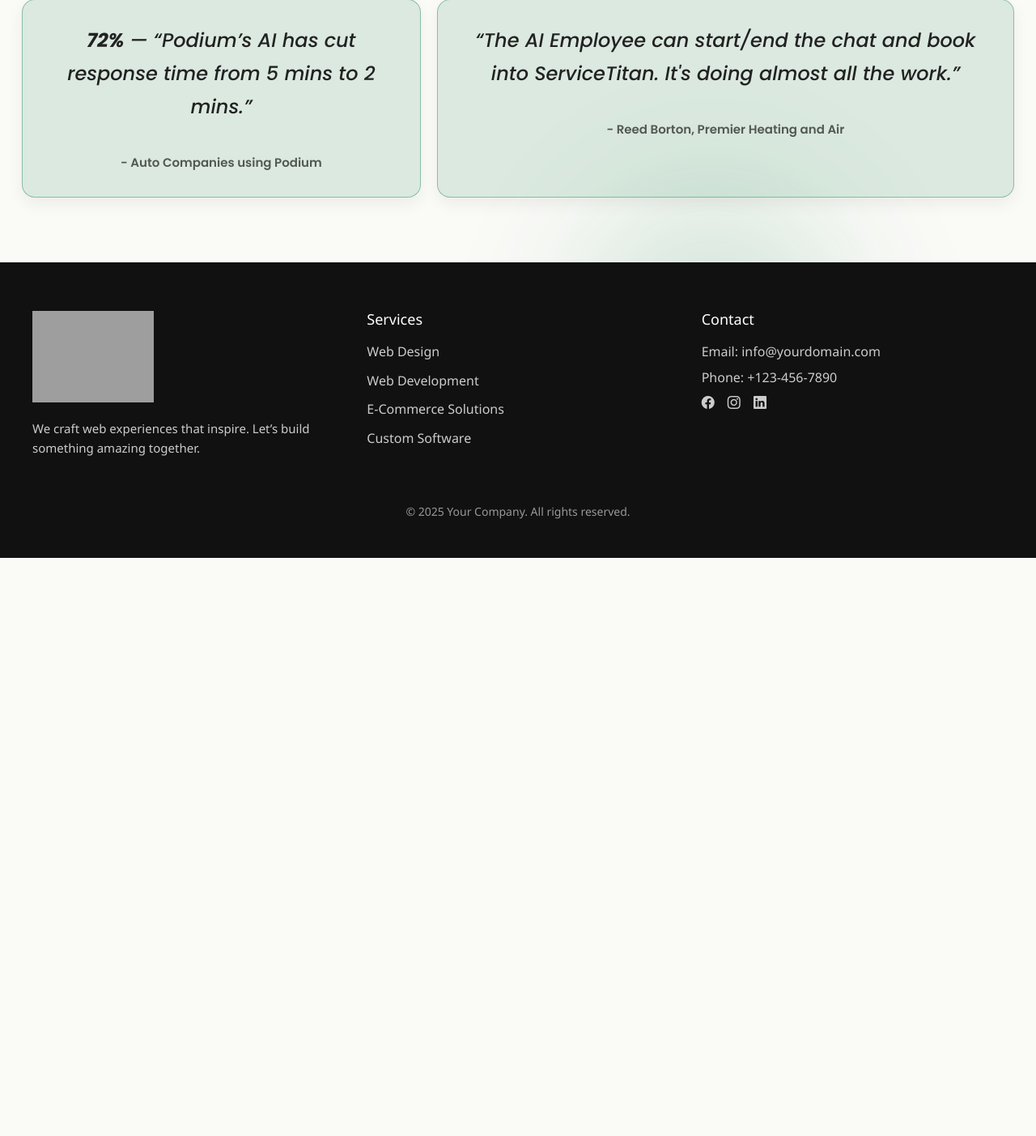
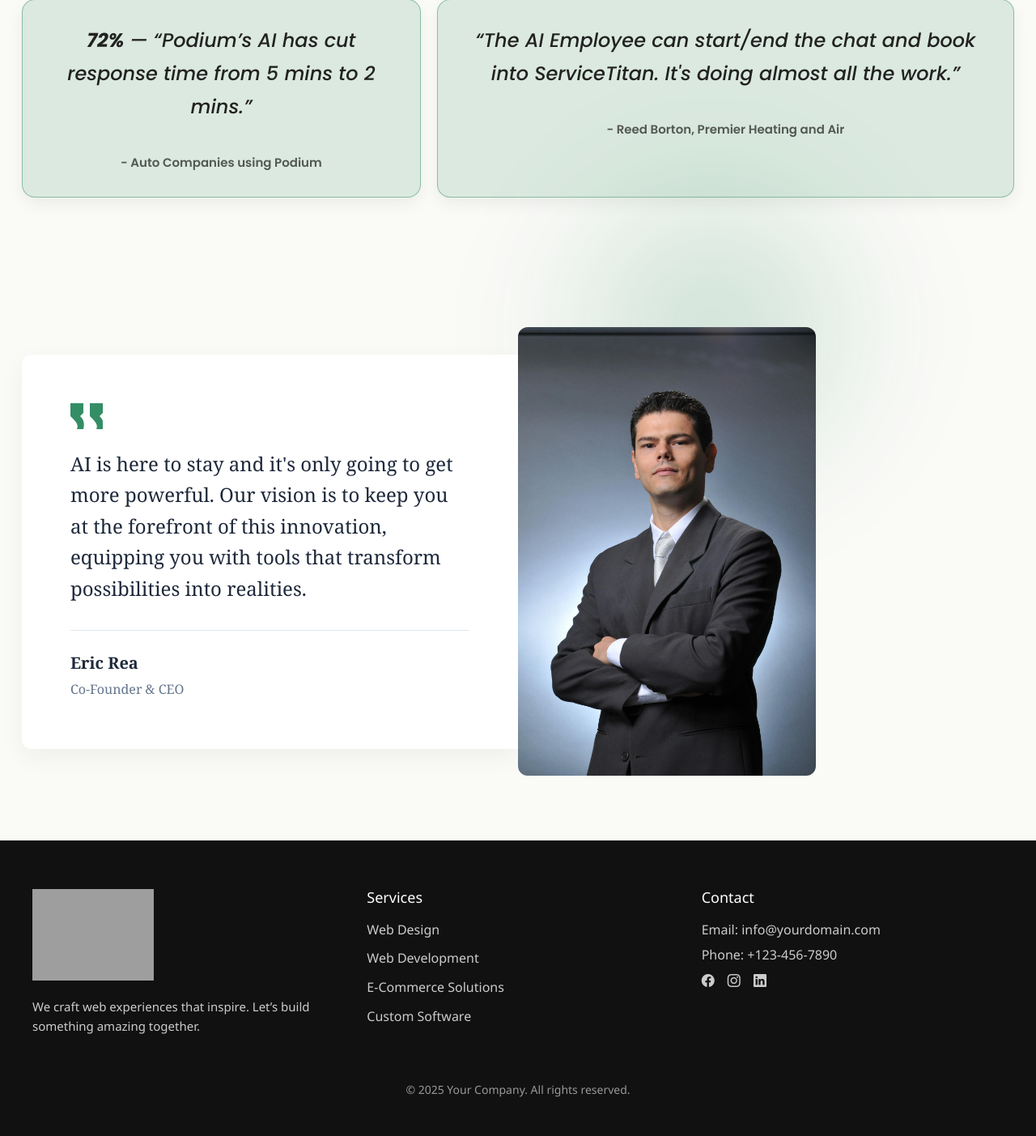
Before and after one commit to abdulbasitshakeel/allyzent, a PHP site: page / in a window 1280 px wide. Shown: the part 2924-4327 px from the top of the page at 81% size. Before the commit the page ends 3613 px from the top, so only its background shows below. Run offline with PHP 8.4, Linux system fonts and the light colour scheme; some libraries are stand-ins or nearby versions; grey boxes are pictures that could not be loaded.

Commit message:
basit work done

```diff
--- a/Index.html
+++ b/Index.html
@@ -194,6 +194,38 @@
                 </div>
             </div>
         </section>
+        <section class="ceo-section">
+            <div class="container">
+                <div class="ceo-work">
+                    <div class="row g-0 align-items-center">
+                        <div class="col-lg-6">
+                            <div class="ceo-card">
+                                <div class="ceo-content">
+                                    <div class="quote-icon mb-4">
+                                        <svg width="40" height="32" viewBox="0 0 40 32" fill="none" xmlns="http://www.w3.org/2000/svg">
+                                            <path d="M16 0H0V16L4 20C8 24 10 28 8 32H16C18 24 16 20 12 16L16 12V0Z" fill="#02723f"/>
+                                            <path d="M40 0H24V16L28 20C32 24 34 28 32 32H40C42 24 40 20 36 16L40 12V0Z" fill="#02723f"/>
+                                        </svg>
+                                    </div>
+                                    <p class="ceo-quote">
+                                        AI is here to stay and it's only going to get more powerful. Our vision is to keep you at the forefront of this innovation, equipping you with tools that transform possibilities into realities.
+                                    </p>
+                                    <div class="ceo-signature-container mt-4">
+                                        <div class="ceo-signature">Eric Rea</div>
+                                        <div class="ceo-title">Co-Founder & CEO</div>
+                                    </div>
+                                </div>
+                            </div>
+                        </div>
+                        <div class="col-lg-6">
+                            <div class="ceo-image-container">
+                                <img src="assets/images/ceo.jpg" alt="Eric Rea, Co-Founder & CEO" class="ceo-image rounded-lg">
+                            </div>
+                        </div>
+                    </div>
+                </div>
+            </div>
+        </section>
     </div>
     <div class="footer">
         <div class="site-footer">
--- a/assets/css/style.css
+++ b/assets/css/style.css
@@ -756,6 +756,77 @@ body {
   font-family: "Poppins", sans-serif;
 }
 
+.ceo-section {
+  padding: 80px 0;
+}
+.ceo-card {
+  background: white;
+  padding: 60px;
+  height: 100%;
+  border-radius: 12px 0 0 12px;
+  box-shadow: 0 10px 30px rgba(0, 0, 0, 0.05);
+}
+
+.ceo-content {
+  max-width: 500px;
+}
+
+.quote-icon {
+  opacity: 0.8;
+}
+
+.ceo-quote {
+  font-size: 1.5rem;
+  line-height: 1.6;
+  color: #1e293b;
+  margin-bottom: 2rem;
+  font-weight: 400;
+}
+
+.ceo-signature-container {
+  border-top: 1px solid #e2e8f0;
+  padding-top: 1.5rem;
+}
+
+.ceo-signature {
+  font-size: 1.25rem;
+  font-weight: 600;
+  color: #1e293b;
+  margin-bottom: 0.25rem;
+}
+
+.ceo-title {
+  font-size: 1rem;
+  color: #64748b;
+}
+
+.ceo-image-container {
+  height: 100%;
+}
+
+.ceo-image {
+  width: 60%;
+  height: 100%;
+  min-height: 400px;
+  object-fit: cover;
+  border-radius: 12px;
+}
+
+@media (max-width: 992px) {
+  .ceo-card {
+    border-radius: 12px 12px 0 0;
+    padding: 40px;
+  }
+
+  .ceo-image {
+    border-radius: 0 0 12px 12px;
+    min-height: 300px;
+  }
+
+  .ceo-quote {
+    font-size: 1.25rem;
+  }
+}
 
 .site-footer {
   background-color: #111;
```
Also changed, not shown: assets/images/ceo.jpg (added).
